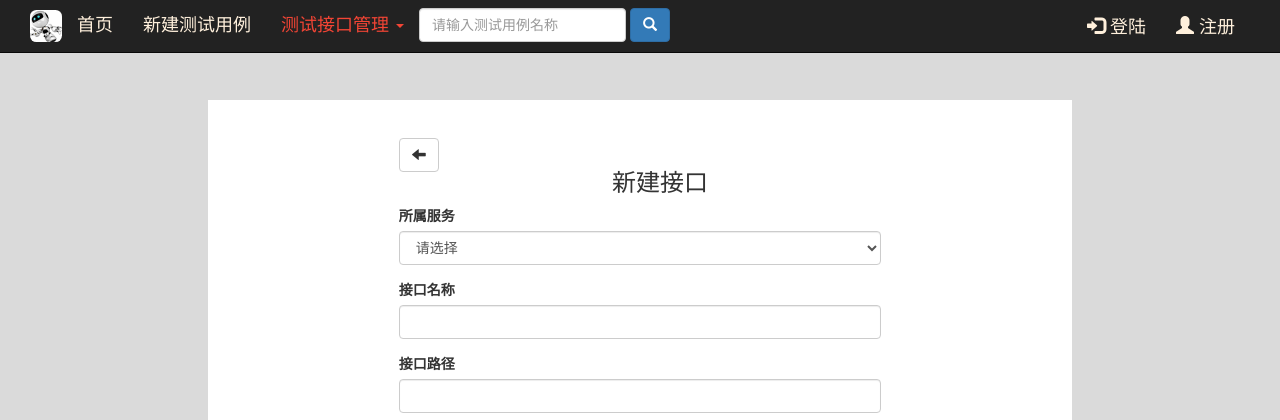
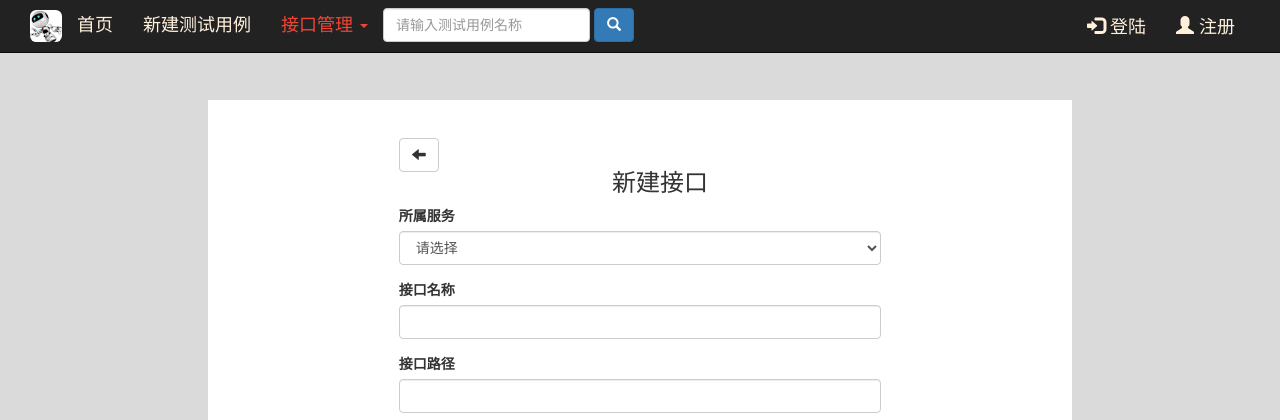
Before and after one commit to yinuo100823/Family-AutoTest, a Flask app: page /interface/create/ in a window 1280 px wide. Shown: the top 420 px of the page. Run offline with Flask 2, Linux system fonts and the light colour scheme; the visitor is signed in with stand-in values (Sample User, id 1); data that the repository does not hold is empty; some libraries are stand-ins or nearby versions.

```diff
--- a/app/case/views.py
+++ b/app/case/views.py
@@ -10,7 +10,7 @@ from . import case
 from app.models import User, Case, Interface
 from app.forms import CaseForm, LoginForm, CaseSearchForm, CaseAddForm
 
-select = "测试用例管理"
+select = "用例管理"
 
 
 @case.route("/case/list", methods=["GET", "POST"])
--- a/app/interface/views.py
+++ b/app/interface/views.py
@@ -11,6 +11,8 @@ from flask import render_template, session, g, request, flash, redirect, url_for
 from app.models import User, Interface
 from sqlalchemy import and_
 from exts import db
+
+select = "接口管理"
 
 
 @interface.route("/interface/list", methods=["GET", "POST"])
@@ -32,7 +34,7 @@ def interface_list():
         if service:
             interfaces = [interface for interface in interfaces if interface.service_id == service]
             form.service.data = form.service.data
-    return render_template("interface/list.html", interfaces=interfaces, form=form, select="测试接口管理")
+    return render_template("interface/list.html", interfaces=interfaces, form=form, select=select)
 
 
 @interface.route("/interface/<id>/info", methods=["GET", "POST"])
@@ -59,7 +61,7 @@ def interface_info(id):
             form.body.data = interface.body
             form.service.data = interface.service_id
             form.desc.data = interface.desc
-        return render_template("interface/info.html", form=form, id=id, select="测试接口管理")
+        return render_template("interface/info.html", form=form, id=id, select=select)
     else:
         return
 
@@ -84,7 +86,7 @@ def interface_create():
         db.session.commit()
         return redirect(url_for(".interface_list"))
     else:
-        return render_template("interface/add.html", form=form, select="测试接口管理")
+        return render_template("interface/add.html", form=form, select=select)
 
 
 @interface.before_request
--- a/app/static/css/base.css
+++ b/app/static/css/base.css
@@ -95,7 +95,7 @@ td.padding-0px {
     padding-left: 0 !important;
     padding-right: 0 !important;
 }
-
+/*详情页and创建页面返回按钮去掉padding*/
 form.navbar-form.navbar-left{
     padding: 0;
 }
```
